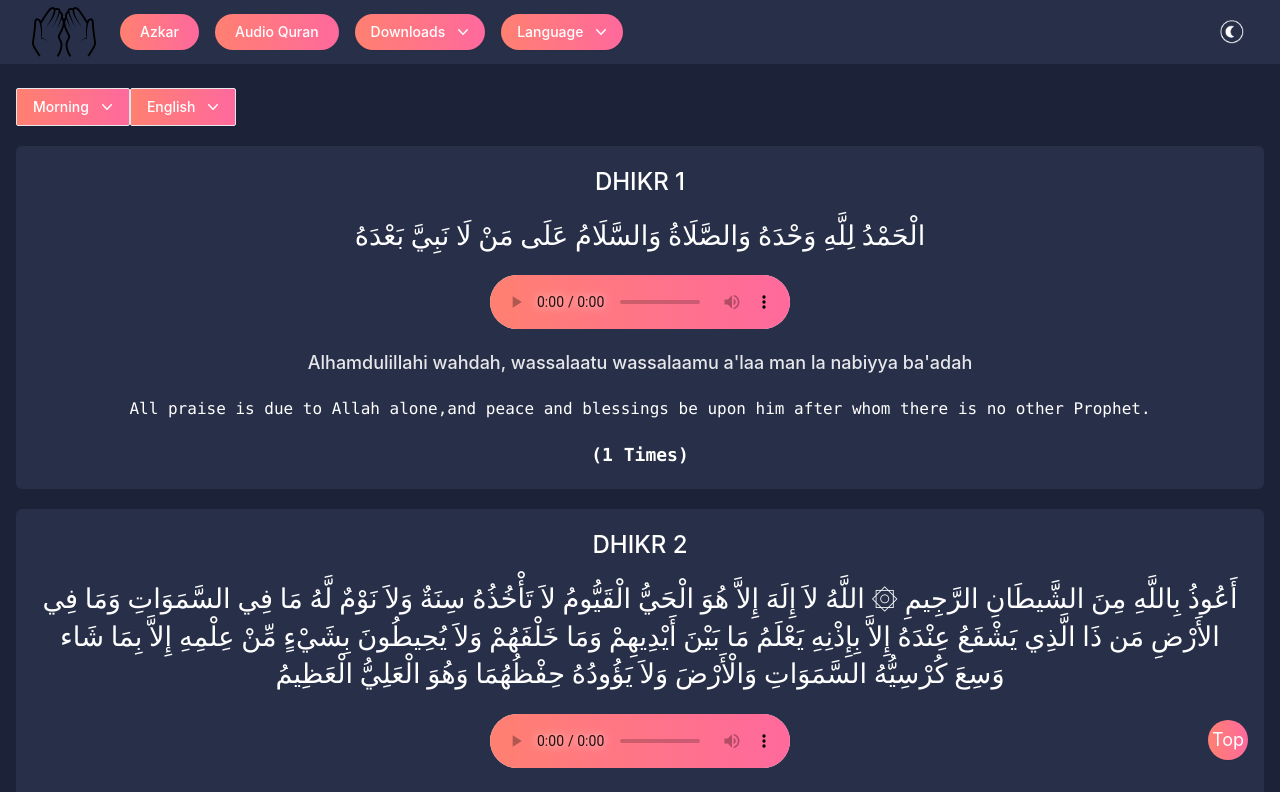
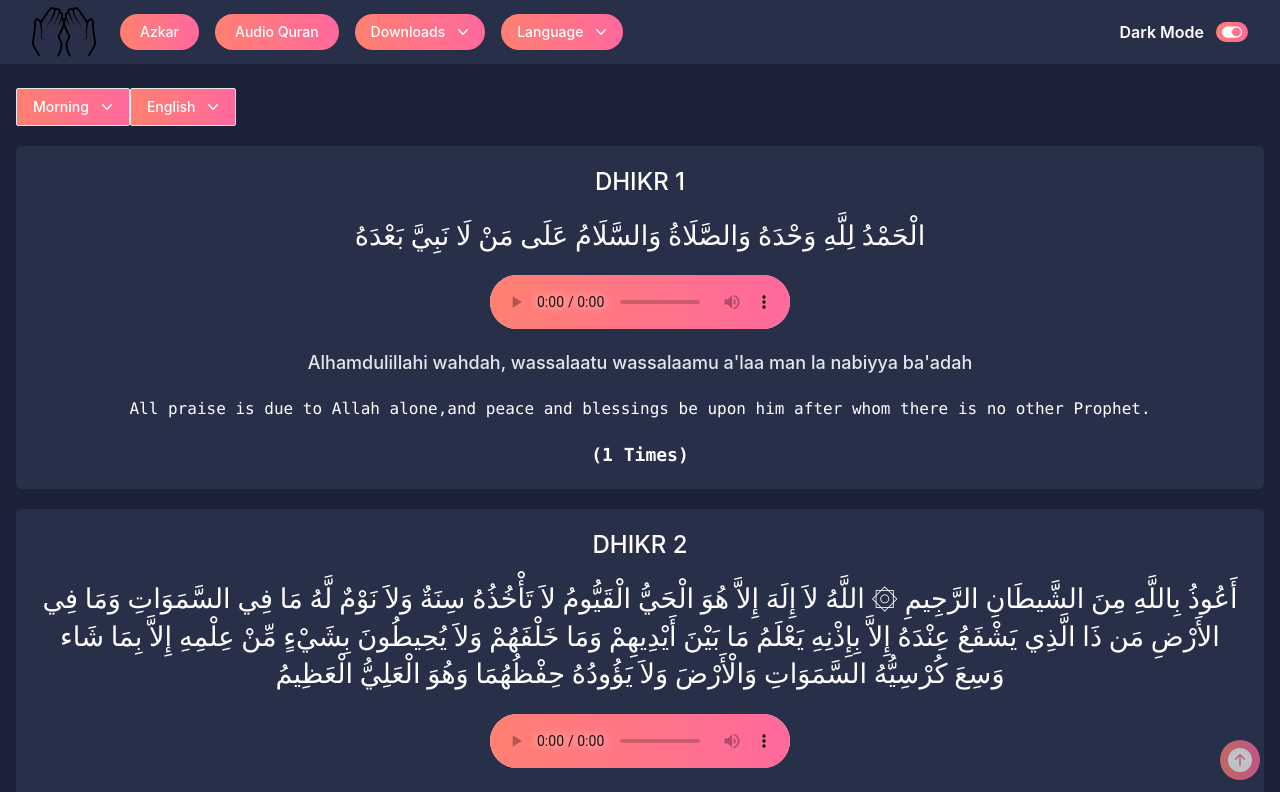
Before and after one commit to Zakirhusen/azkar, a Next.js app: page / in a window 1280 px wide. Shown: the top 792 px of the page. Built offline with nearby package versions, Linux system fonts and the light colour scheme.

Commit message:
modifying dark mode button

```diff
--- a/components/navbar.js
+++ b/components/navbar.js
@@ -2,6 +2,7 @@ import React, { useEffect, useRef, useState } from "react";
 import Image from "next/image";
 import pic from "../public/images.png";
 import Link from "next/link";
+import {IoToggle} from "react-icons/io5";
 export default function Navbar({darkModeStateFunc}) {
   const [toggleMobileMenu, setToggleMobileMenu] = useState(true);
   const [downloadDropDown, setDownloadDropDown] = useState(false);
@@ -298,27 +299,14 @@ export default function Navbar({darkModeStateFunc}) {
               </div>
             </div>
             <div className="absolute inset-y-0 right-0 flex items-center pr-2 sm:static sm:inset-auto sm:ml-6 sm:pr-0">
+            <span className="font-semibold mr-3">Dark Mode</span>
               <button
                 type="button"
                 onClick={switchModeFunc}
-                className="rounded-full w-8 p-1"
+                className="rounded-full  w-8 h-5"
               >
-              <img src={toggleDarkMode? "lightmode.png":"darkmode.png"} alt="" />
-                {/* <svg
-                  className="h-6 w-6"
-                  xmlns="http://www.w3.org/2000/svg"
-                  fill="none"
-                  viewBox="0 0 24 24"
-                  strokeWidth="1.5"
-                  stroke="currentColor"
-                  aria-hidden="true"
-                >
-                  <path
-                    strokeLinecap="round"
-                    strokeLinejoin="round"
-                    d="M14.857 17.082a23.848 23.848 0 005.454-1.31A8.967 8.967 0 0118 9.75v-.7V9A6 6 0 006 9v.75a8.967 8.967 0 01-2.312 6.022c1.733.64 3.56 1.085 5.455 1.31m5.714 0a24.255 24.255 0 01-5.714 0m5.714 0a3 3 0 11-5.714 0"
-                  />
-                </svg> */}
+              {/* <img src={toggleDarkMode? "lightmode.png":"darkmode.png"} alt="" /> */}
+              {toggleDarkMode?<IoToggle color="" className=" m-0 p-0 button rounded-full h-full w-full" size="" />:<IoToggle className=" m-0 p-0 rotate-180 rounded-full button h-full w-full" size="2rem"/>}
               </button>
             </div>
           </div>
--- a/package.json
+++ b/package.json
@@ -12,6 +12,7 @@
     "next": "12.3.1",
     "react": "18.2.0",
     "react-dom": "18.2.0",
+    "react-icons": "^4.6.0",
     "react-top-loading-bar": "^2.3.1"
   },
   "devDependencies": {
--- a/pages/index.js
+++ b/pages/index.js
@@ -2,6 +2,8 @@ import Head from "next/head";
 import Image from "next/image";
 import {useEffect, useState } from "react";
 import {data} from "../components/data"
+import {BsFillArrowUpCircleFill} from "react-icons/bs"
+
 export default function Home({toggleDarkMode}) {
   const [azkarData, setAzkarData] = useState(()=>data[1].filter((elem,index)=>elem["Timing"]=="morningAndEvening" || elem["Timing"]=="morning"))
   const [languageDropdown, setLanguageDropdown] = useState(false);
@@ -194,19 +196,20 @@ const languageFunc=(language) => {
 
       {/* on clicking window moves top  */}
       <div
-      onClick={() => window.scrollTo({top:0,left:0,behavior:"smooth"})}
+            onClick={() => window.scrollTo({top:0,left:0,behavior:"smooth"})}
             type="button"
-            className="flex w-10 flex-col fixed bottom-10 -70 right-8 z-9999 h-10 items-center m-0 justify-center rounded-full button p-2  shadow-sm "
+            className="flex w-10 flex-col opacity-70 hover:opacity-100 fixed bottom-5 right-5 z-9999 h-10 items-center m-0 justify-center rounded-full button p-2  shadow-sm "
             id="menu-button"
             aria-expanded="true"
             aria-haspopup="true"
           >
             {/* <div className="text-lg -rotate-90 opacity-100 text-center block">&gt;</div> */}
-            <div className="text-lg opacity-100 text-center block">Top</div>
+            <BsFillArrowUpCircleFill color=""  className="button" size="2rem"></BsFillArrowUpCircleFill>
+            {/* <div className="opacity-100 text-sm text-center block">Top</div> */}
 
           </div>
       <footer className="">
-        <div className="m-4 h-screen">sssssssssss</div>
+        <div className="m-4 h-4">footer</div>
       </footer>
       </div>
     </>
```
Also changed, not shown: 2 other files (tests, documents, lock files or other folders).
